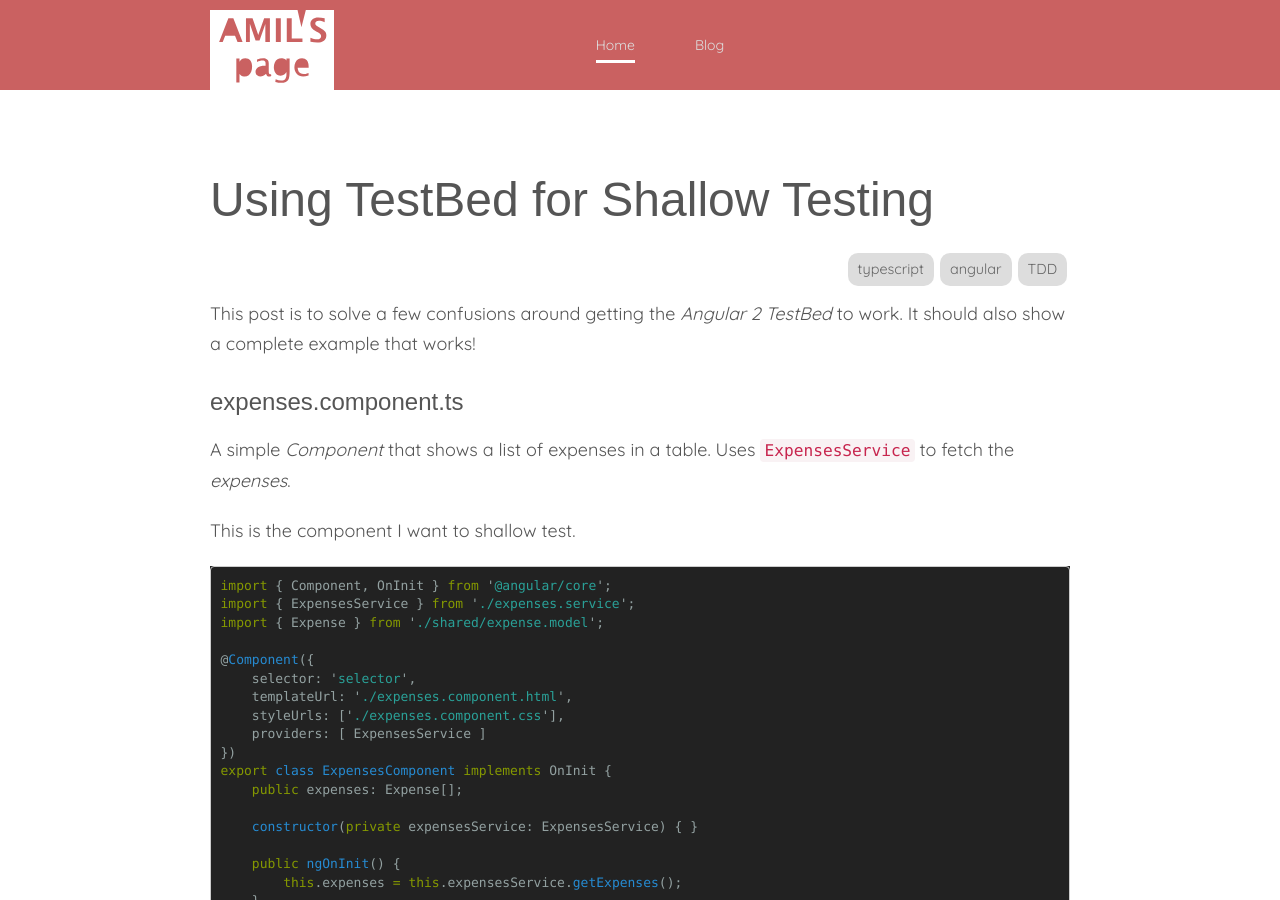
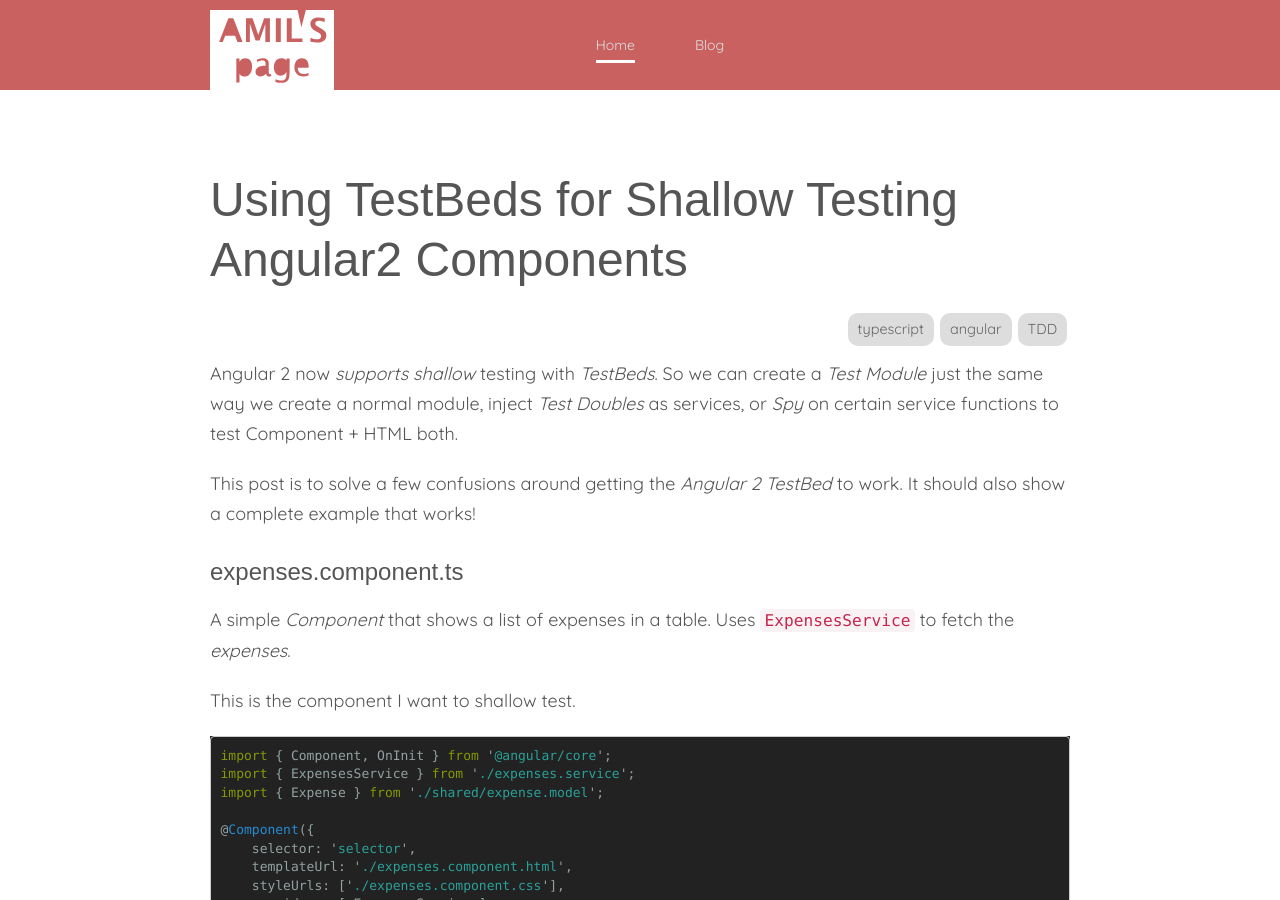
Before and after one commit to indivari/amilsil.github.io, a Jekyll site: the page built from _posts/2017-03-26-angular2-testbed-for-shallow-testing.md, in a window 1280 px wide and 900 px high. Built offline with Jekyll 4.4.1, drawn with Linux system fonts in a browser that asks for light colours; some web fonts are replaced; comment, search, counter and statistics services are not loaded.

Commit message:
Improve TestBed Post

```diff
--- a/_posts/2017-03-26-angular2-testbed-for-shallow-testing.md
+++ b/_posts/2017-03-26-angular2-testbed-for-shallow-testing.md
@@ -1,11 +1,13 @@
 ---
 layout: post
-title: Using TestBed for Shallow Testing
+title: Using TestBeds for Shallow Testing Angular2 Components
 tags:
 - typescript
 - angular
 - TDD
 ---
+
+Angular 2 now *supports shallow* testing with *TestBeds*. So we can create a *Test Module* just the same way we create a normal module, inject *Test Doubles* as services, or *Spy* on certain service functions to test Component + HTML both.
 
 This post is to solve a few confusions around getting the *Angular 2 TestBed* to work. It should also show a complete example that works!
 
```
